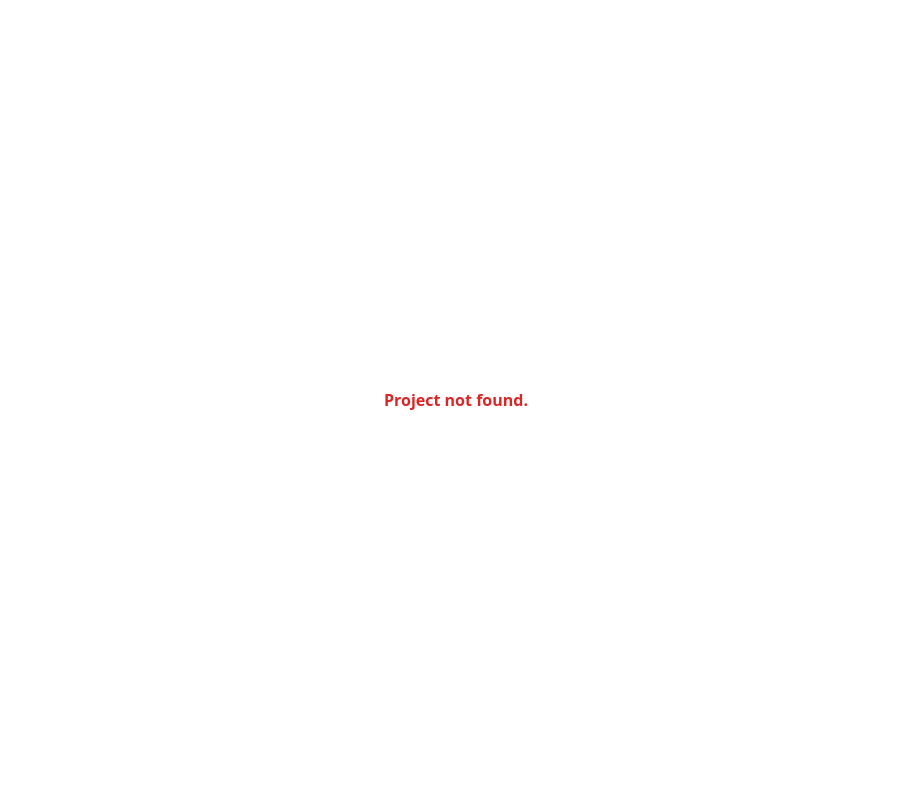
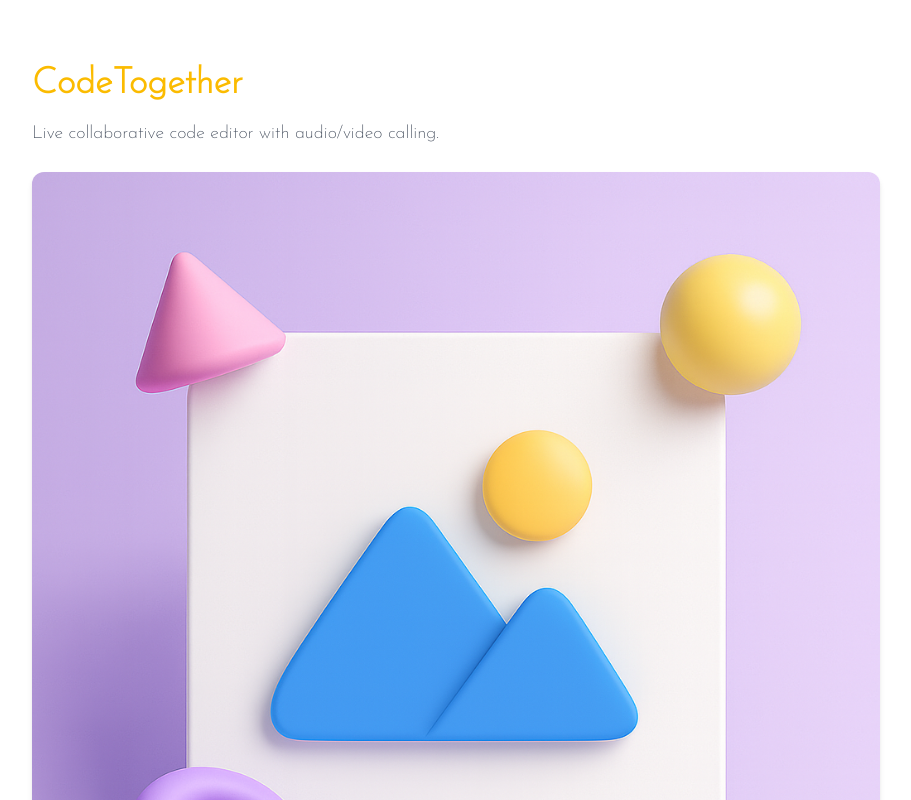
Before and after one commit to altamash1605/copage, a React (Vite) app: page /projects/codetogether in a window 1280 px wide. Before the commit this address had no page. Shown: the top 800 px of the page, without its empty margins (184-1095 px from the left). Built offline with nearby package versions, Linux system fonts and the light colour scheme.

Commit message:
Update ProjectDetail.jsx to change slug to detailSlug

```diff
--- a/src/pages/ProjectDetail.jsx
+++ b/src/pages/ProjectDetail.jsx
@@ -3,7 +3,7 @@ import projects from '../data/projects';
 
 export default function ProjectDetail() {
   const { slug } = useParams();
-  const project = projects.find((p) => p.slug === slug);
+  const project = projects.find((p) => p.detailSlug === slug);
 
   if (!project) {
     return (
```
